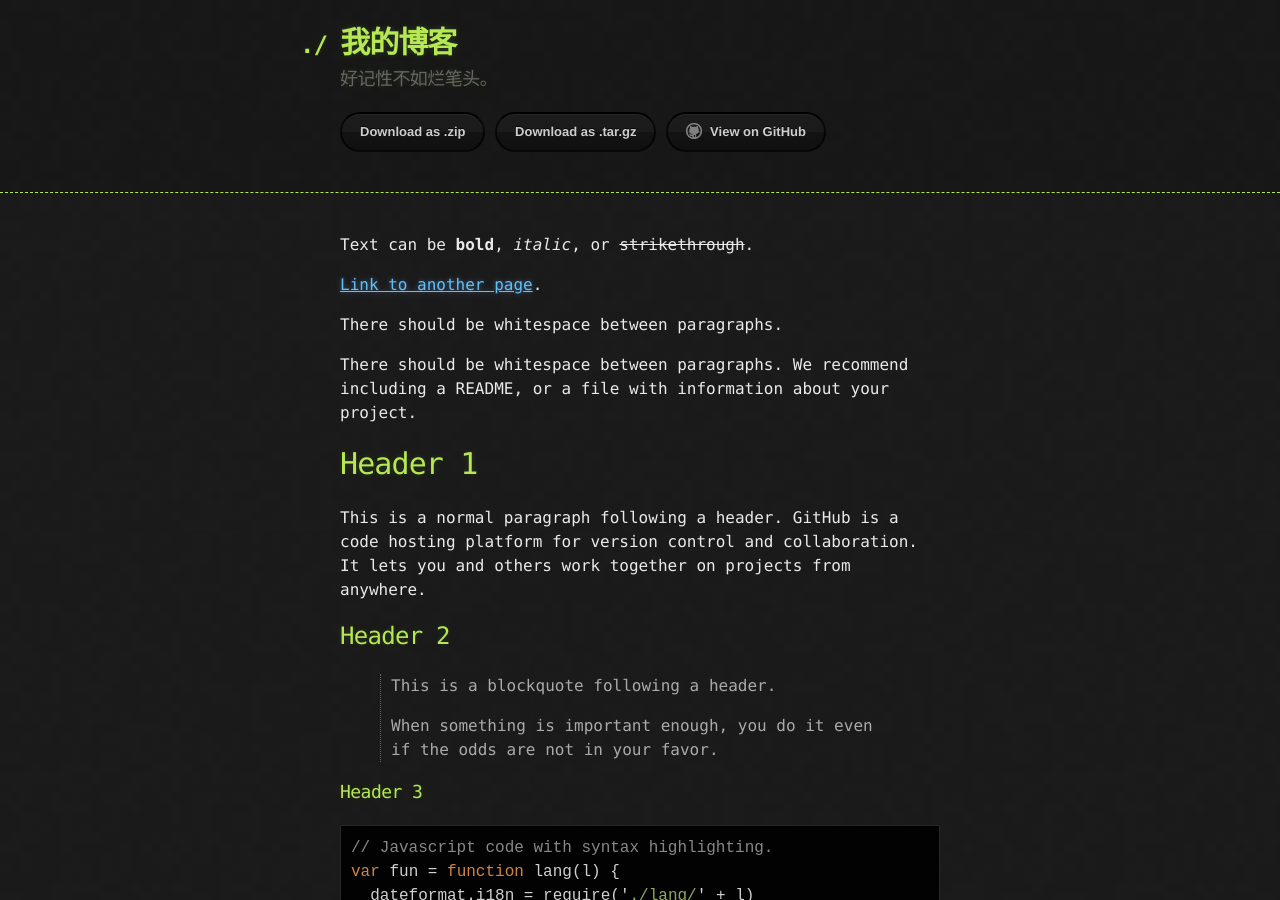
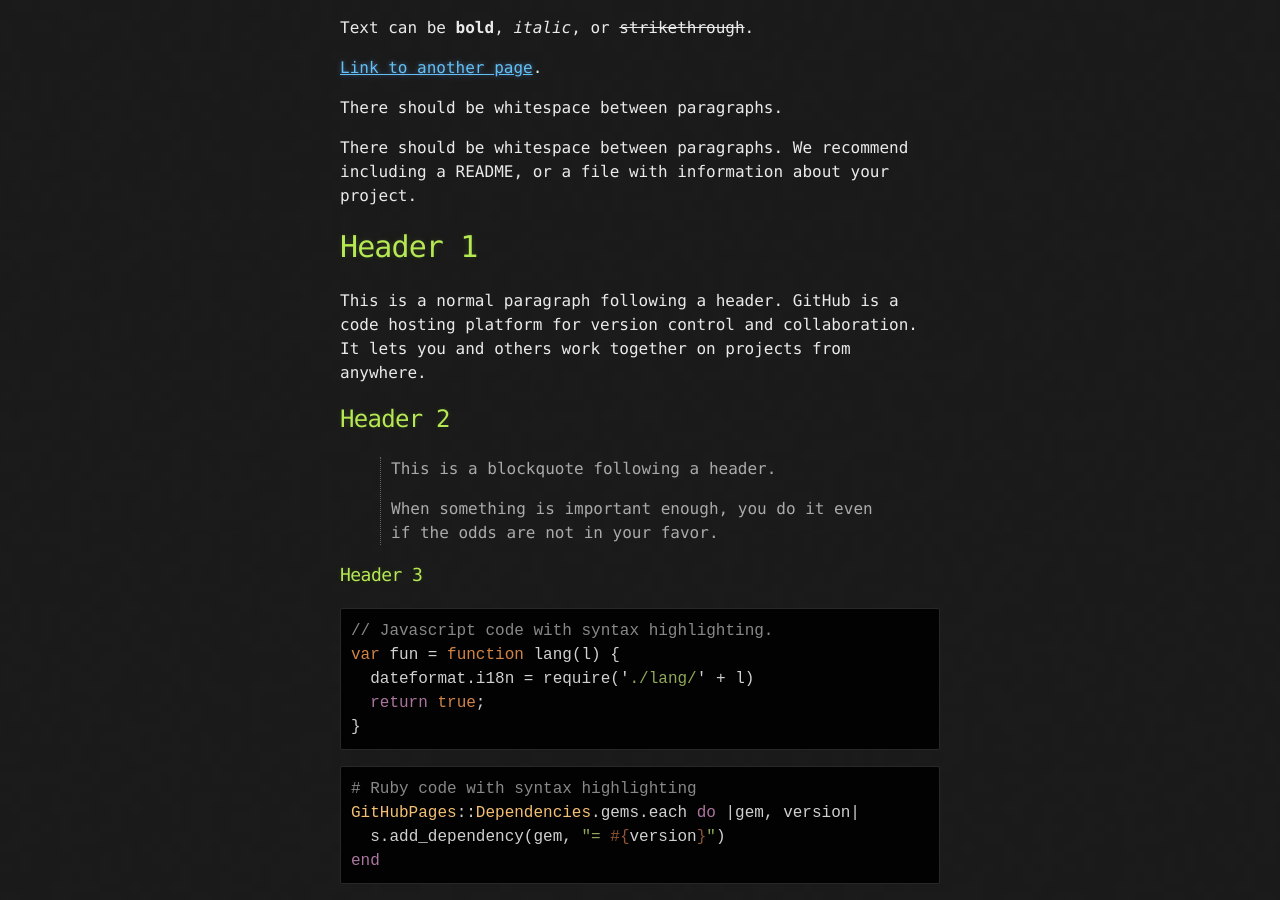
Before and after one commit to CyberTsen/blog_github, a Jekyll site: the page built from index.md, in a window 1280 px wide and 900 px high. Built offline with Jekyll 4.4.1, drawn with Linux system fonts in a browser that asks for light colours.

Commit message:
no message

```diff
--- a/_layouts/default.html
+++ b/_layouts/default.html
@@ -11,20 +11,20 @@
 
   <body>
 
-    <header>
-      <div class="container">
-        <h1>{{ site.title | default: site.github.repository_name }}</h1>
-        <h2>{{ site.description | default: site.github.project_tagline }}</h2>
+    <!--<header>-->
+      <!--<div class="container">-->
+        <!--<h1>{{ site.title | default: site.github.repository_name }}</h1>-->
+        <!--<h2>{{ site.description | default: site.github.project_tagline }}</h2>-->
 
-        <section id="downloads">
-          {% if site.show_downloads %}
-            <a href="{{ site.github.zip_url }}" class="btn">Download as .zip</a>
-            <a href="{{ site.github.tar_url }}" class="btn">Download as .tar.gz</a>
-          {% endif %}
-          <a href="{{ site.github.repository_url }}" class="btn btn-github"><span class="icon"></span>View on GitHub</a>
-        </section>
-      </div>
-    </header>
+        <!--<section id="downloads">-->
+          <!--{% if site.show_downloads %}-->
+            <!--<a href="{{ site.github.zip_url }}" class="btn">Download as .zip</a>-->
+            <!--<a href="{{ site.github.tar_url }}" class="btn">Download as .tar.gz</a>-->
+          <!--{% endif %}-->
+          <!--<a href="{{ site.github.repository_url }}" class="btn btn-github"><span class="icon"></span>View on GitHub</a>-->
+        <!--</section>-->
+      <!--</div>-->
+    <!--</header>-->
 
     <div class="container">
       <section id="main_content">
```
